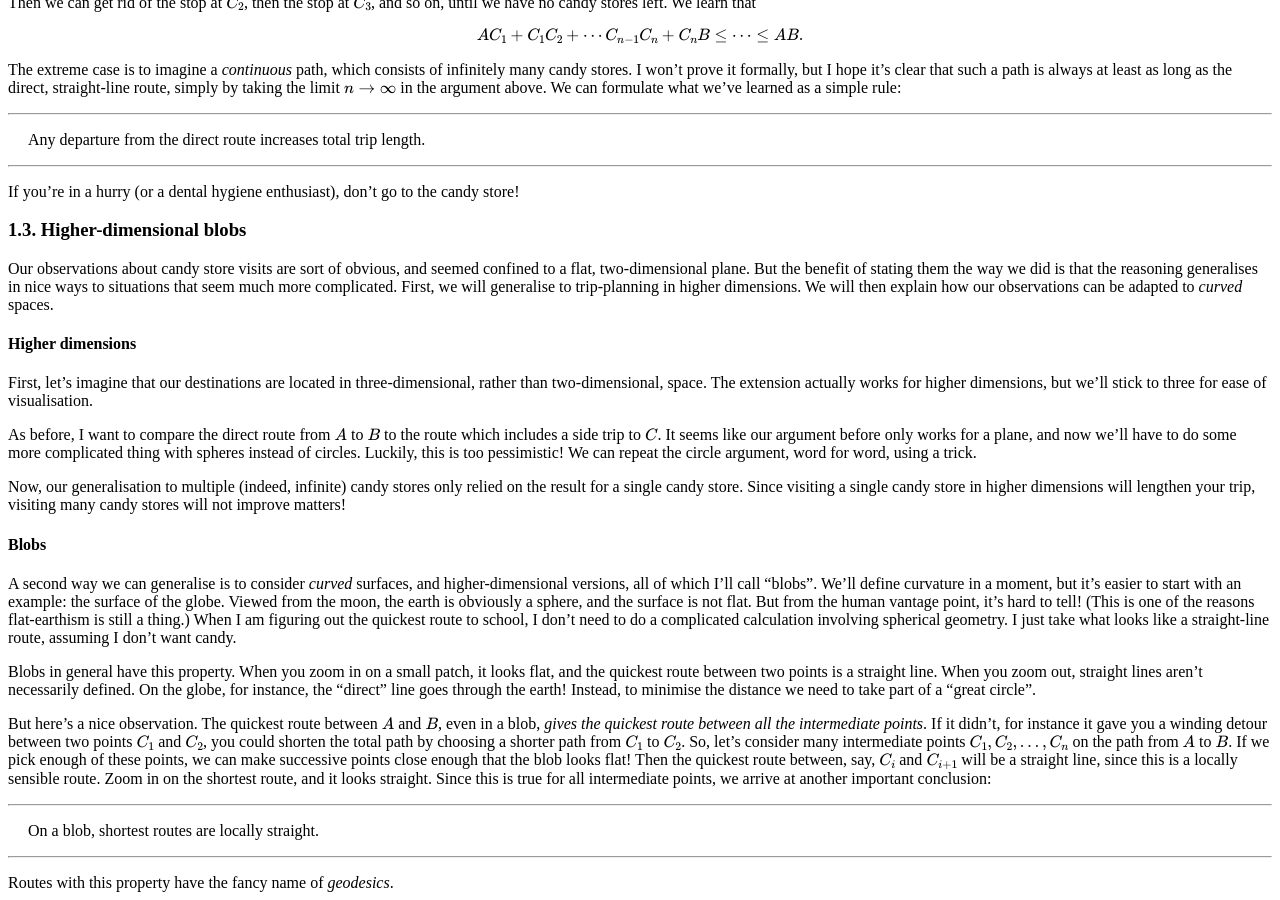
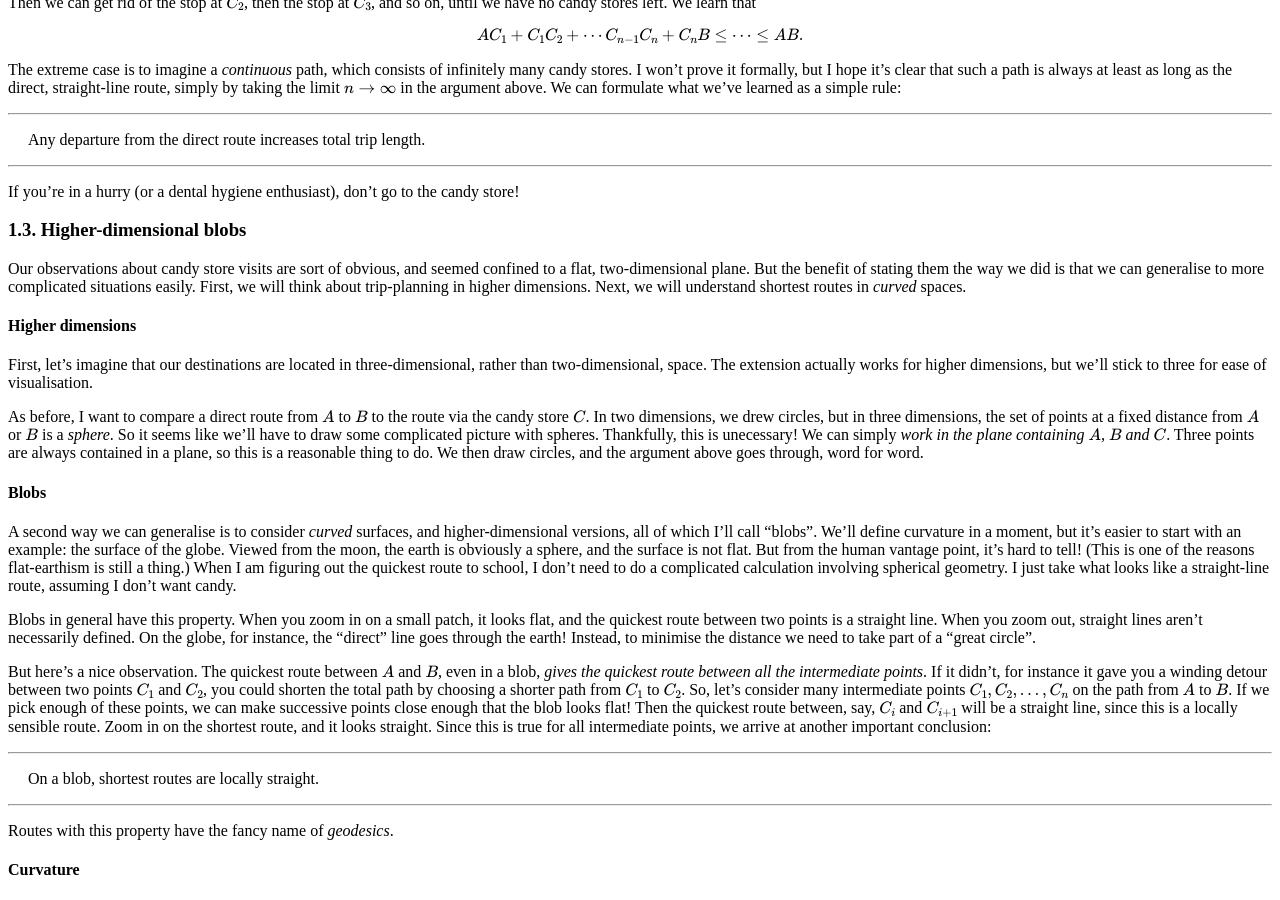
Before and after one commit to hapax/hapax.github.io, a Jekyll site: the page built from assets/maximal.md, in a window 1280 px wide and 900 px high, scrolled down 2129 px. Built offline with Jekyll 4.4.1, drawn with Linux system fonts in a browser that asks for light colours; our own code applies the rules of GitHub Pages for plain Markdown files; formulas are drawn with MathJax 3; a script that is not in the unit is left out.

Commit message:
Update maximal.md

```diff
--- a/assets/maximal.md
+++ b/assets/maximal.md
@@ -208,31 +208,31 @@ the candy store!
 
 Our observations about candy store visits are sort of obvious, and
 seemed confined to a flat, two-dimensional plane.
-But the benefit of stating them the way we did is that the reasoning
-generalises in nice ways to situations that seem much more
-complicated.
-First, we will generalise to trip-planning in higher dimensions.
-We will then explain how our observations can be adapted to *curved*
-spaces.
+But the benefit of stating them the way we did is that we can
+generalise to more complicated situations easily.
+First, we will think about trip-planning in higher dimensions.
+Next, we will understand shortest routes in *curved* spaces.
 
 #### Higher dimensions
 
 First, let's imagine that our destinations are located in
 three-dimensional, rather than two-dimensional, space.
-The extension actually works for higher dimensions, but we'll stick
-to three for ease of visualisation.
+The extension actually works for higher dimensions, but we'll stick to
+three for ease of visualisation.
 
-As before, I want to compare the direct route from $A$ to $B$ to the
-route which includes a side trip to $C$.
-It seems like our argument before only works for a plane, and now
-we'll have to do some more complicated thing with spheres instead of circles.
-Luckily, this is too pessimistic!
-We can repeat the circle argument, word for word, using a trick.
+As before, I want to compare a direct route from $A$ to $B$ to the
+route via the candy store $C$.
+In two dimensions, we drew circles, but in three dimensions, the set
+of points at a fixed distance from $A$ or $B$ is a *sphere*. So it
+seems like we'll have to draw some complicated picture with spheres.
+Thankfully, this is unecessary!
+We can simply *work in the plane containing $A$, $B$ and $C$*.
+Three points are always contained in a plane, so this is a reasonable
+thing to do.
+We then draw circles, and the argument above goes through, word for
+word.
 
-Now, our generalisation to multiple (indeed, infinite) candy stores
-only relied on the result for a single candy store.
-Since visiting a single candy store in higher dimensions will lengthen
-your trip, visiting many candy stores will not improve matters!
+
 
 #### Blobs
 
```
